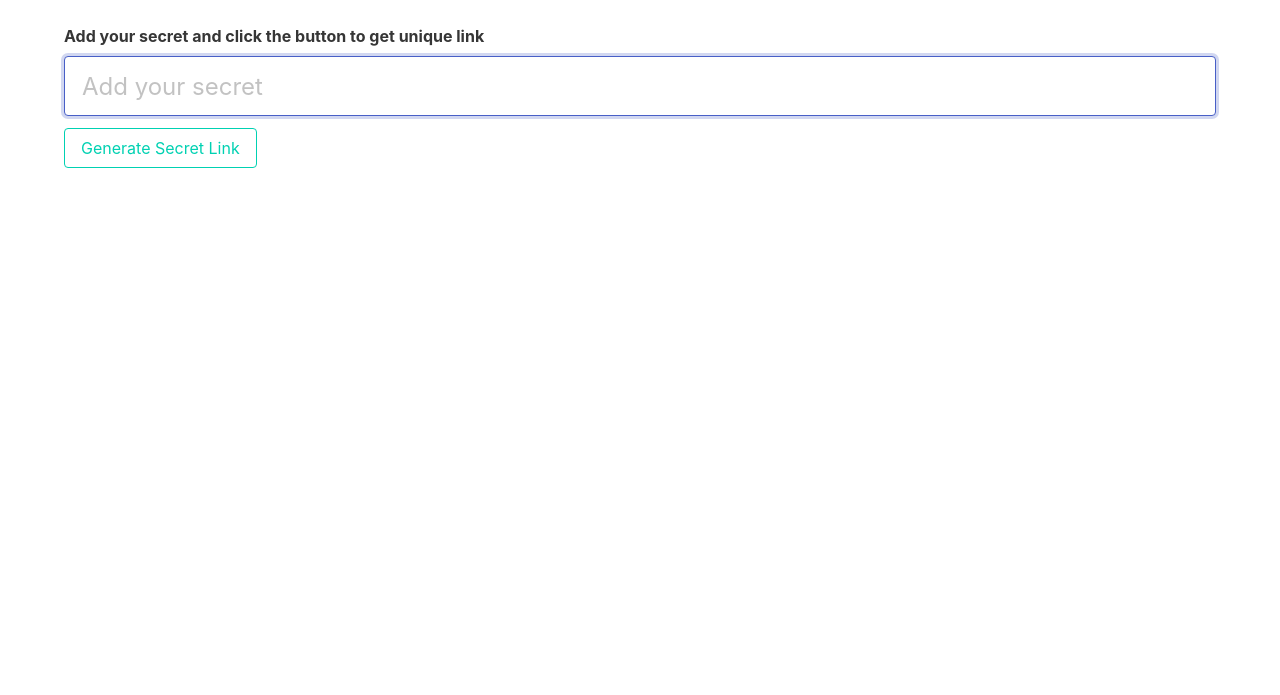
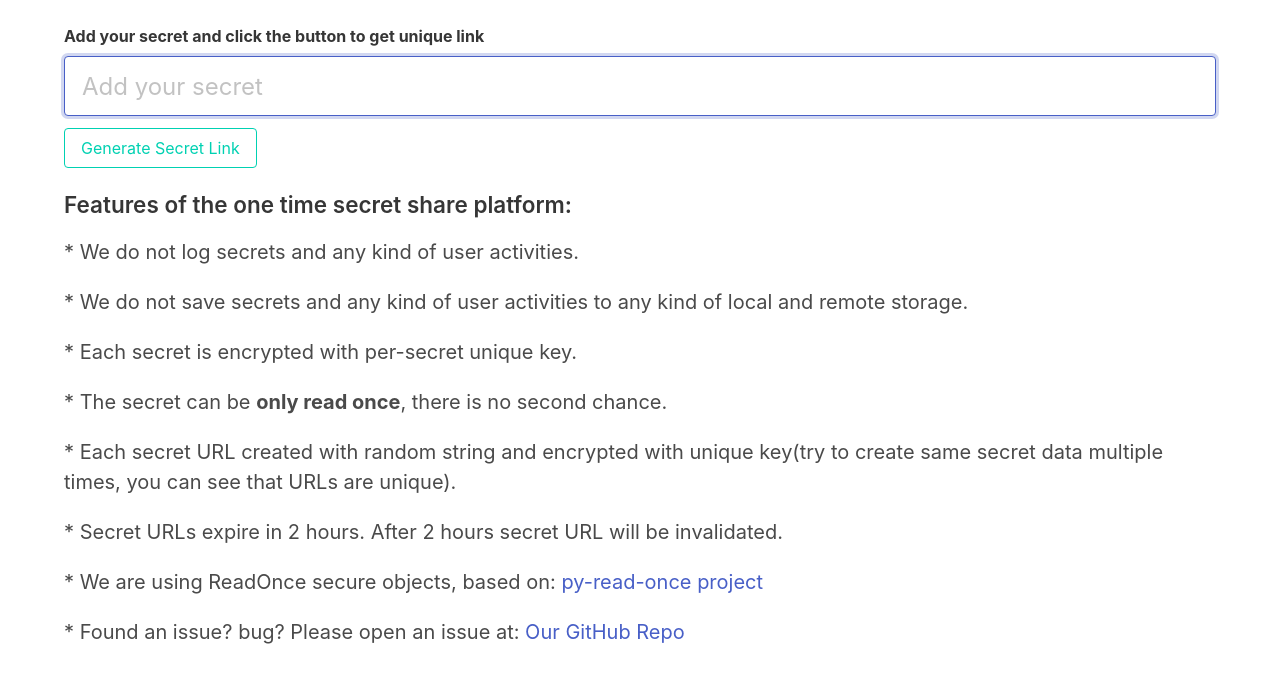
Before and after one commit to ShahriyarR/one-time-secret-share, a Django app: template src/onetime/entrypoints/web/onetimesecrets/templates/onetimesecrets/index.html in a window 1280 px wide. Shown: the part 232-927 px from the top of the page. Before the commit the page ends 400 px from the top, so only its background shows below. Run offline with Django 4.2, Linux system fonts and the light colour scheme; the template is opened without the code that fills it: values that come from a table or form of the project are taken from there, others are empty.

Commit message:
feat: update index.html with project features

```diff
--- a/src/onetime/entrypoints/web/onetimesecrets/templates/onetimesecrets/index.html
+++ b/src/onetime/entrypoints/web/onetimesecrets/templates/onetimesecrets/index.html
@@ -33,6 +33,20 @@
   </div>
 </div>
 
+<div class="block">
+  <div class="content is-medium">
+    <h5>Features of the one time secret share platform:</h5>
+    <p>* We do not log secrets and any kind of user activities.</p>
+    <p>* We do not save secrets and any kind of user activities to any kind of local and remote storage.</p>
+    <p>* Each secret is encrypted with per-secret unique key.</p>
+    <p>* The secret can be <b>only read once</b>, there is no second chance.</p>
+    <p>* Each secret URL created with random string and encrypted with unique key(try to create same secret data multiple times, you can see that URLs are unique).</p>
+    <p>* Secret URLs expire in 2 hours. After 2 hours secret URL will be invalidated.</p>
+    <p>* We are using ReadOnce secure objects, based on: <a href="https://github.com/ShahriyarR/py-read-once">py-read-once project</a></p>
+    <p>* Found an issue? bug? Please open an issue at: <a href="https://github.com/ShahriyarR/one-time-secret-share">Our GitHub Repo</a></p>
+  </div>
+</div>
+
 {% endblock %}
 
 {% block scripts %}
```
